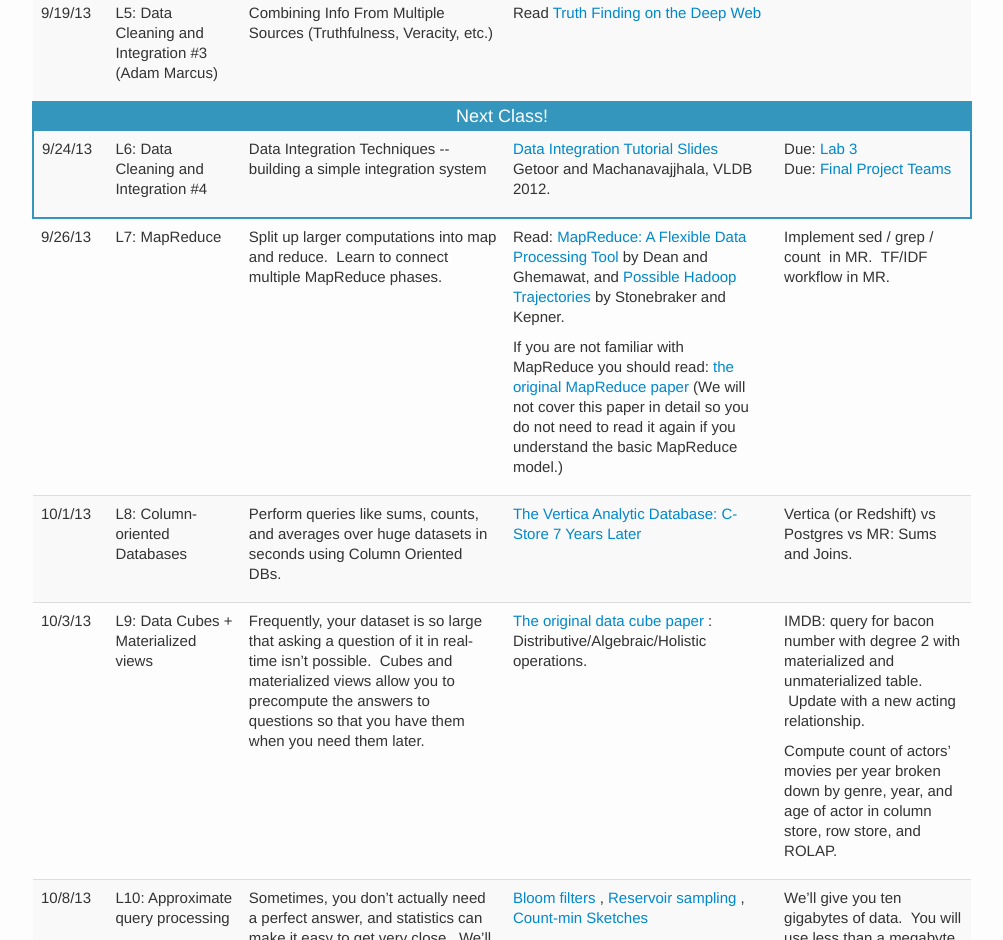
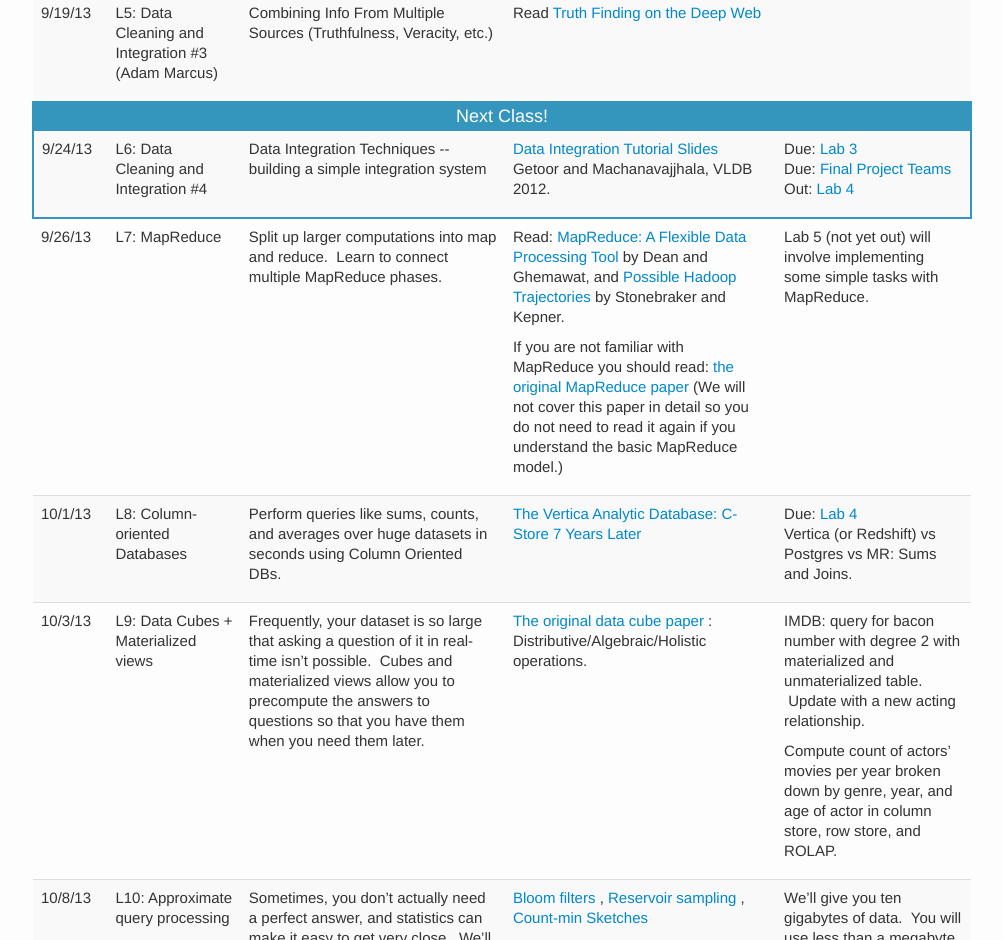
Before and after one commit to mitdbg/asciiclass, a plain HTML site: page website/index.html in a window 1280 px wide. Shown: the part 1566-2506 px from the top of the page, without its empty margins (138-1141 px from the left). Drawn offline with nearby package versions, Linux system fonts and the light colour scheme.

Commit message:
post lab 4

```diff
--- a/website/index.html
+++ b/website/index.html
@@ -436,7 +436,9 @@ Discuss the class on <a href="https://piazza.com/class/hl6u4m7ft8n373">Piazza</a
 	<p >
 	  <span >
         Due: <a href="https://github.com/mitdbg/asciiclass/tree/master/labs/lab3">Lab 3</a> <br>
-        Due: <a href="final-proj.html">Final Project Teams</a>
+        Due: <a href="final-proj.html">Final Project Teams</a><br>
+        Out: <a href="https://github.com/mitdbg/asciiclass/tree/master/labs/lab4">Lab 4</a> <br>
+
 	  </span>
 
         </p>
@@ -474,7 +476,7 @@ Discuss the class on <a href="https://piazza.com/class/hl6u4m7ft8n373">Piazza</a
       </td>
       <td >
 	<p >
-	  <span >Implement sed / grep / count &nbsp;in MR. &nbsp;TF/IDF workflow in MR.
+	  <span > Lab 5 (not yet out) will involve implementing some simple tasks with MapReduce.
 	  </span>
 	</p>
       </td>
@@ -507,7 +509,9 @@ Discuss the class on <a href="https://piazza.com/class/hl6u4m7ft8n373">Piazza</a
       </td>
       <td >
 	<p >
-	  <span >Vertica (or Redshift) vs Postgres vs MR: Sums and Joins.
+
+	  <span >Due: <a href="https://github.com/mitdbg/asciiclass/tree/master/labs/lab4">Lab 4</a> <br>
+        Vertica (or Redshift) vs Postgres vs MR: Sums and Joins.
 	  </span>
 	</p>
       </td>
```
